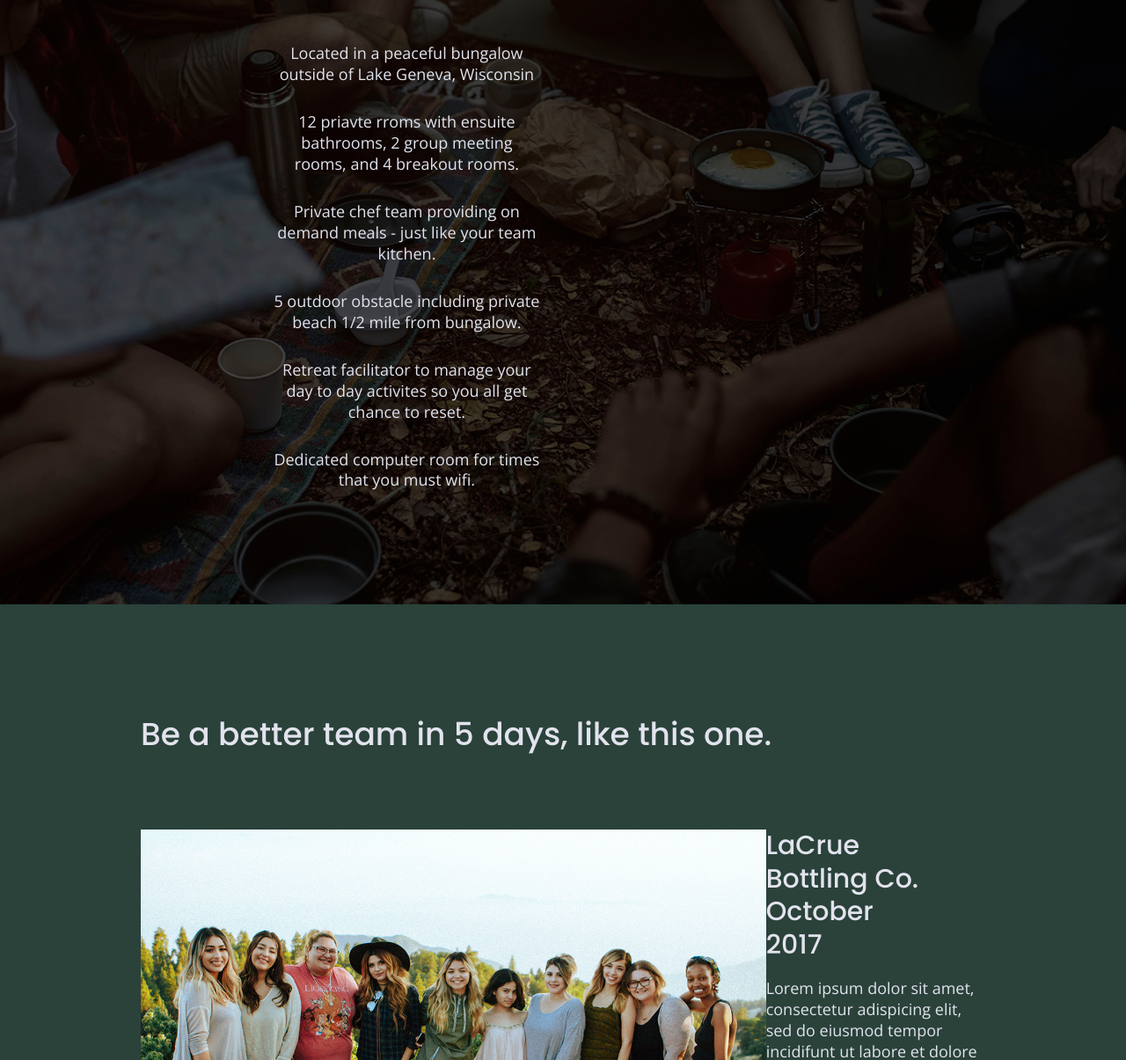
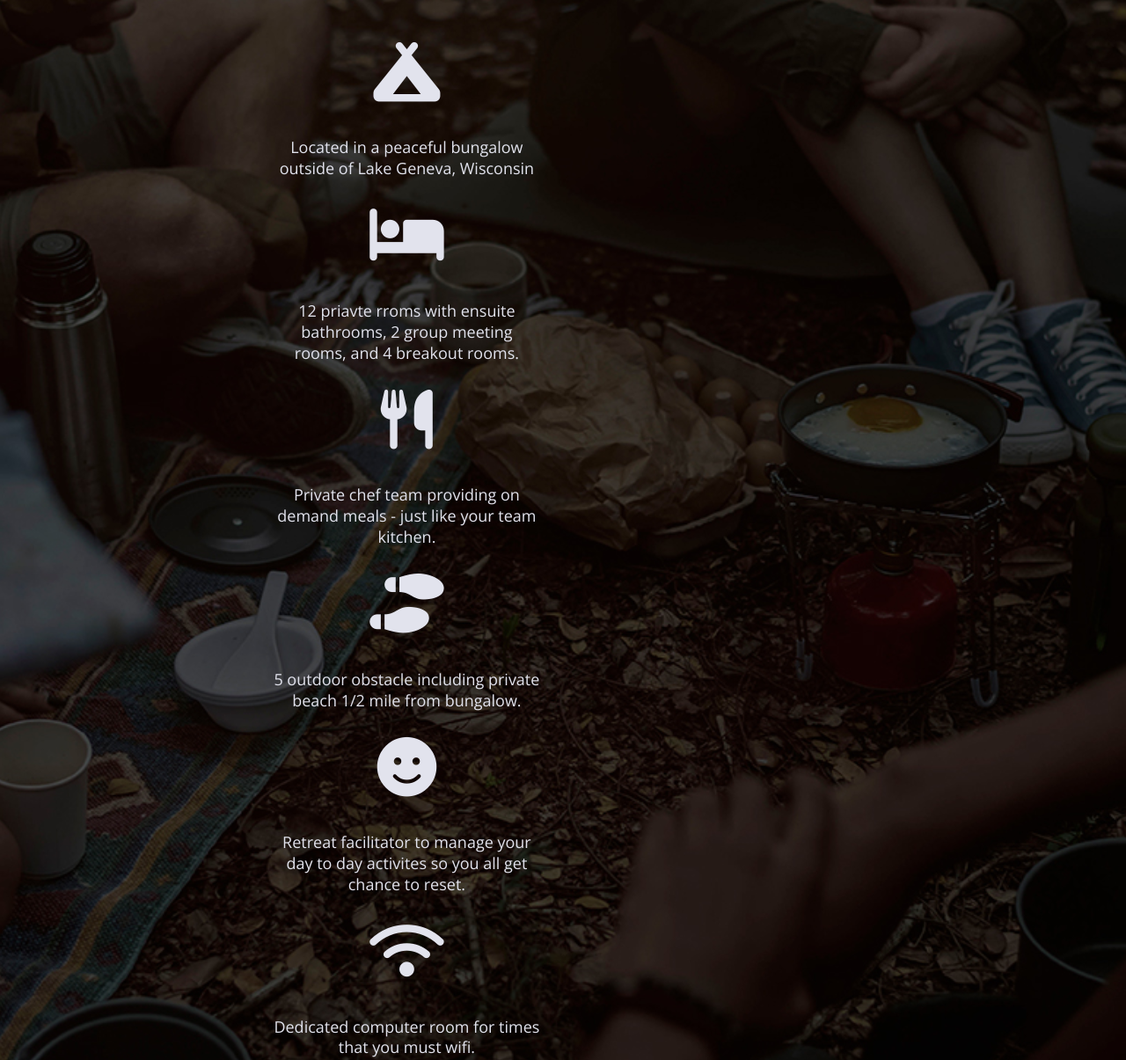
Before and after one commit to AyeTone/3Paged-Responsive, a website built with Parcel: page index.html in a window 1280 px wide. Shown: the part 1140-2345 px from the top of the page at 88% size. Built offline with nearby package versions, Linux system fonts and the light colour scheme.

Commit message:
Added Icon text

```diff
--- a/css/main.css
+++ b/css/main.css
@@ -325,6 +325,11 @@ input[type=button] {
   justify-content: center;
   align-items: center;
   flex-flow: row wrap;
+}
+
+.features i {
+  font-size: 3.75em;
+  margin-bottom: 40px;
 }
 
 .features p {
--- a/index.html
+++ b/index.html
@@ -14,6 +14,10 @@
 
   <link rel="manifest" href="../site.webmanifest">
   <link rel="apple-touch-icon" href="../icon.png">
+
+  <!-- Icon Fonts-->
+
+  <script src="https://kit.fontawesome.com/818a096d7c.js" crossorigin="anonymous"></script>
 
   <!-- Google Fonts -->
 
@@ -78,37 +82,49 @@
         <h2> Have the work week that you always dreamed of - without the bad wifi.</h2>
         <div class="feature-items">
           <article>
-            <p class="fontawesome-icon"></p>
+            <p class="fontawesome-icon">
+              <i class="fas fa-campground"></i>
+            </p>
             <p class="features-item-description">
               Located in a peaceful bungalow outside of Lake Geneva, Wisconsin
             </p>
           </article>
           <article>
-            <p class="fontawesome-icon"></p>
+            <p class="fontawesome-icon">
+              <i class="fas fa-bed"></i>
+            </p>
             <p class="features-item-description">
               12 priavte rroms with ensuite bathrooms, 2 group meeting rooms, and 4 breakout rooms.
             </p>
           </article>
           <article>
-            <p class="fontawesome-icon"></p>
+            <p class="fontawesome-icon">
+              <i class="fas fa-utensils"></i>
+            </p>
             <p class="features-item-description">
               Private chef team providing on demand meals - just like your team kitchen.
             </p>
           </article>
           <article>
-            <p class="fontawesome-icon"></p>
+            <p class="fontawesome-icon">
+              <i class="fas fa-shoe-prints"></i>
+            </p>
             <p class="features-item-description">
               5 outdoor obstacle including private beach 1/2 mile from bungalow.
             </p>
           </article>
           <article>
-            <p class="fontawesome-icon"></p>
+            <p class="fontawesome-icon">
+              <i class="fas fa-smile"></i>
+            </p>
             <p class="features-item-description">
               Retreat facilitator to manage your day to day activites so you all get chance to reset.
             </p>
           </article>
           <article>
-            <p class="fontawesome-icon"></p>
+            <p class="fontawesome-icon">
+              <i class="fas fa-wifi"></i>
+            </p>
             <p class="features-item-description">
               Dedicated computer room for times that you must wifi.
             </p>
```
